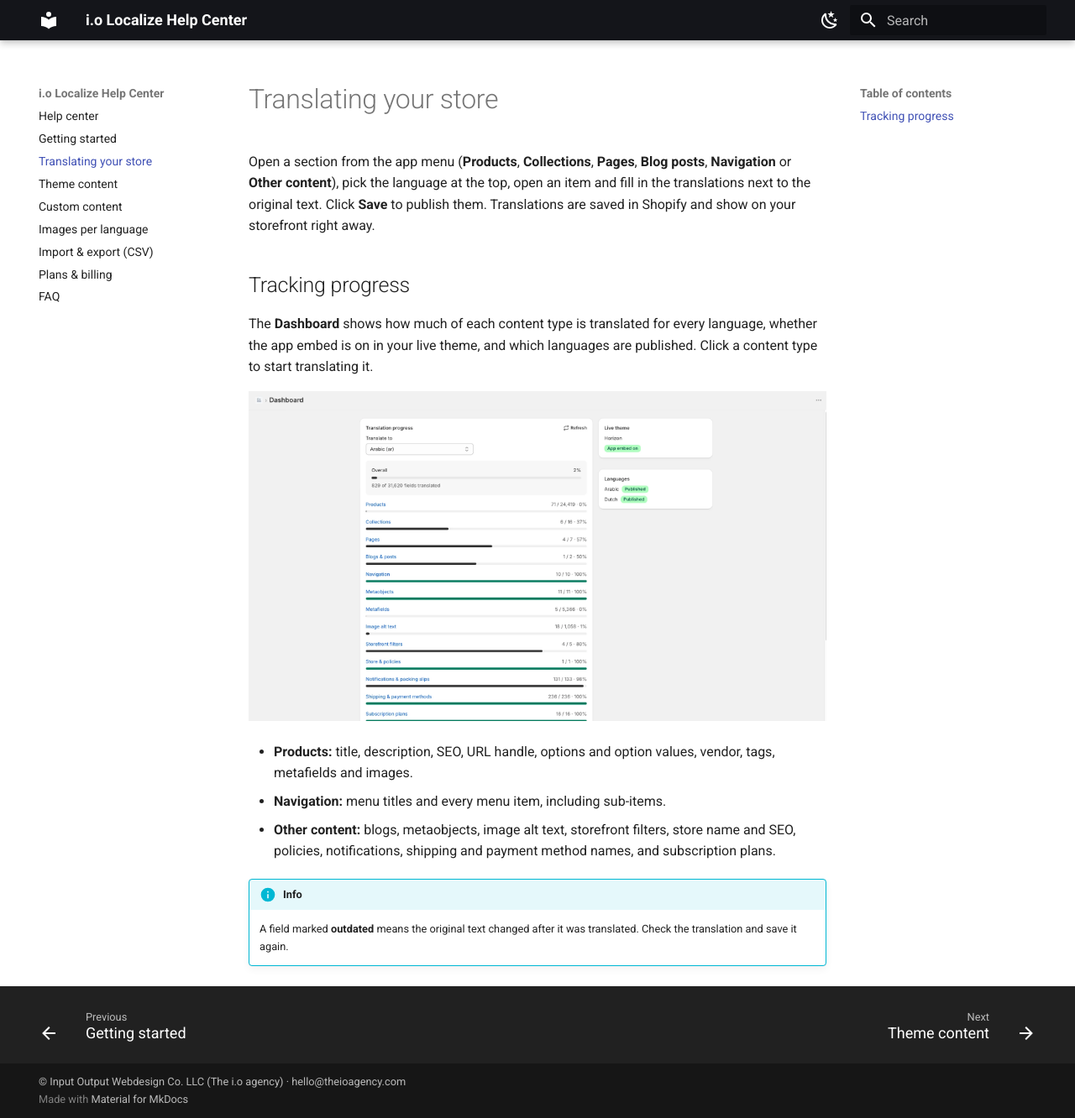
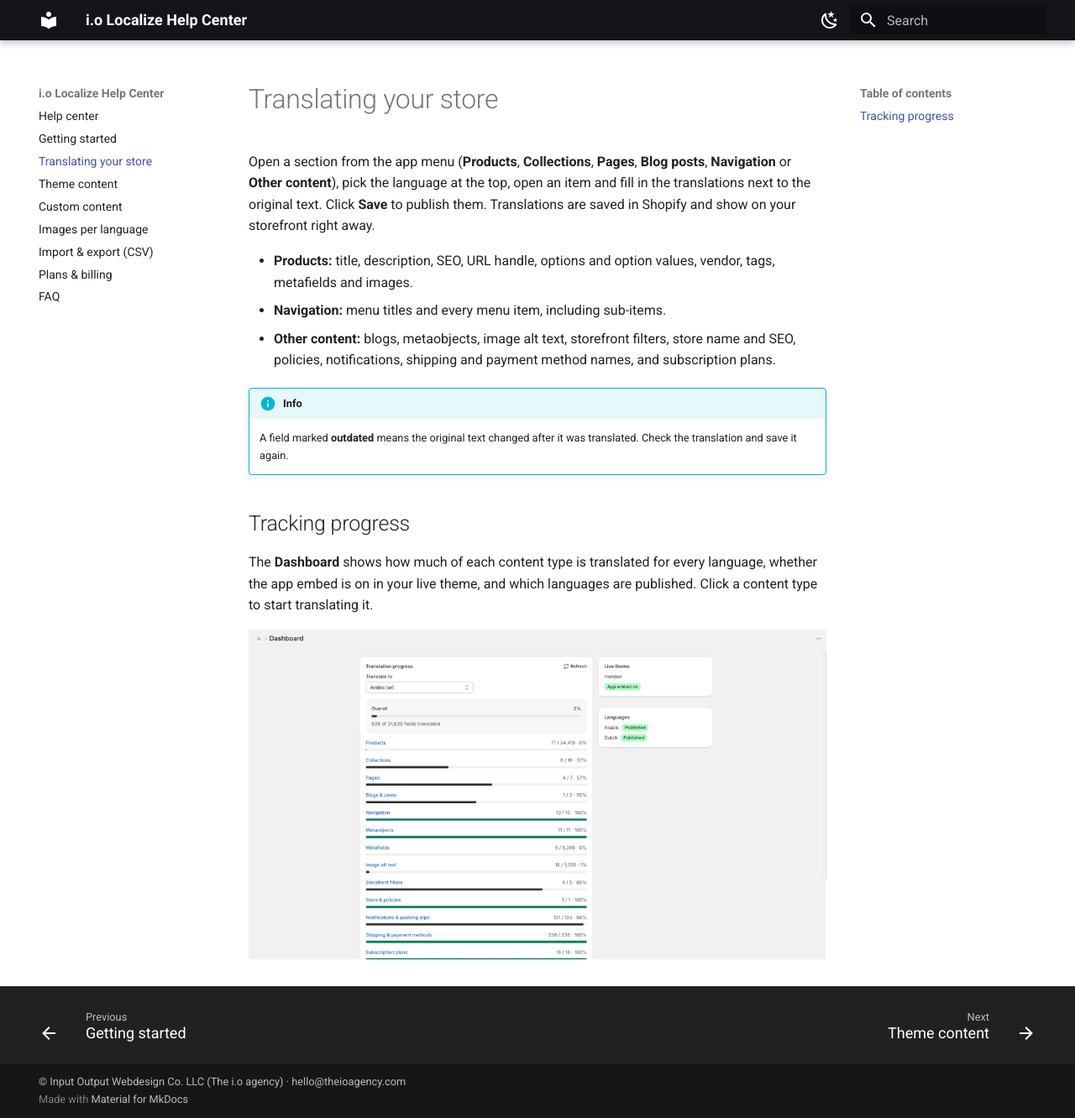
Before and after one commit to the-io-agency/bayanly-docs, an MkDocs documentation site: the page built from docs/translating.md, in a window 1280 px wide and 1332 px high. Shown: the whole window at 84% size. Built offline with MkDocs 1.6.1 and Material for MkDocs 9.7.7, drawn with Linux system fonts in a browser that asks for light colours; part of the change alters nothing that is shown.

Commit message:
Translating: progress section at the end of the page
Co-Authored-By: Claude Opus 5.5 <noreply@anthropic.com>

```diff
--- a/docs/translating.md
+++ b/docs/translating.md
@@ -1,12 +1,6 @@
 # Translating your store
 
 Open a section from the app menu (**Products**, **Collections**, **Pages**, **Blog posts**, **Navigation** or **Other content**), pick the language at the top, open an item and fill in the translations next to the original text. Click **Save** to publish them. Translations are saved in Shopify and show on your storefront right away.
-
-## Tracking progress
-
-The **Dashboard** shows how much of each content type is translated for every language, whether the app embed is on in your live theme, and which languages are published. Click a content type to start translating it.
-
-![The Dashboard with translation progress per content type](images/dashboard-progress.webp)
 
 * **Products:** title, description, SEO, URL handle, options and option values, vendor, tags, metafields and images.
 * **Navigation:** menu titles and every menu item, including sub-items.
@@ -15,3 +9,9 @@ The **Dashboard** shows how much of each content type is translated for every la
 !!! info
 
     A field marked **outdated** means the original text changed after it was translated. Check the translation and save it again.
+
+## Tracking progress
+
+The **Dashboard** shows how much of each content type is translated for every language, whether the app embed is on in your live theme, and which languages are published. Click a content type to start translating it.
+
+![The Dashboard with translation progress per content type](images/dashboard-progress.webp)
```
